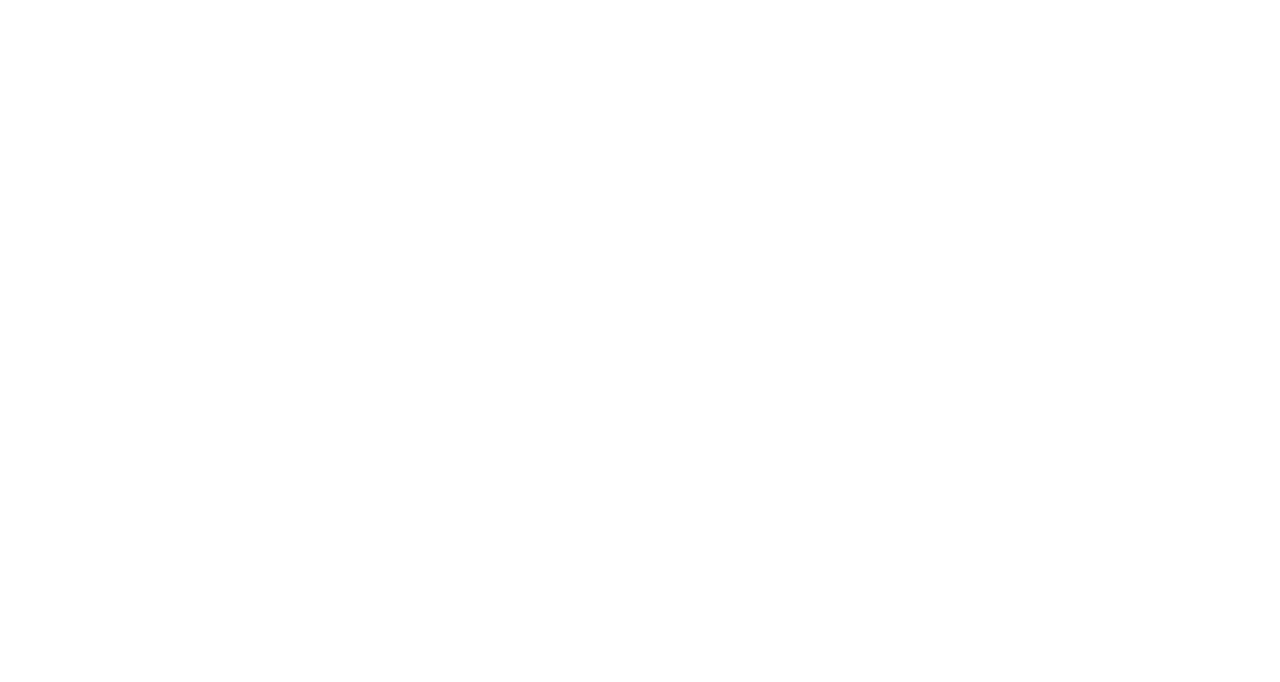
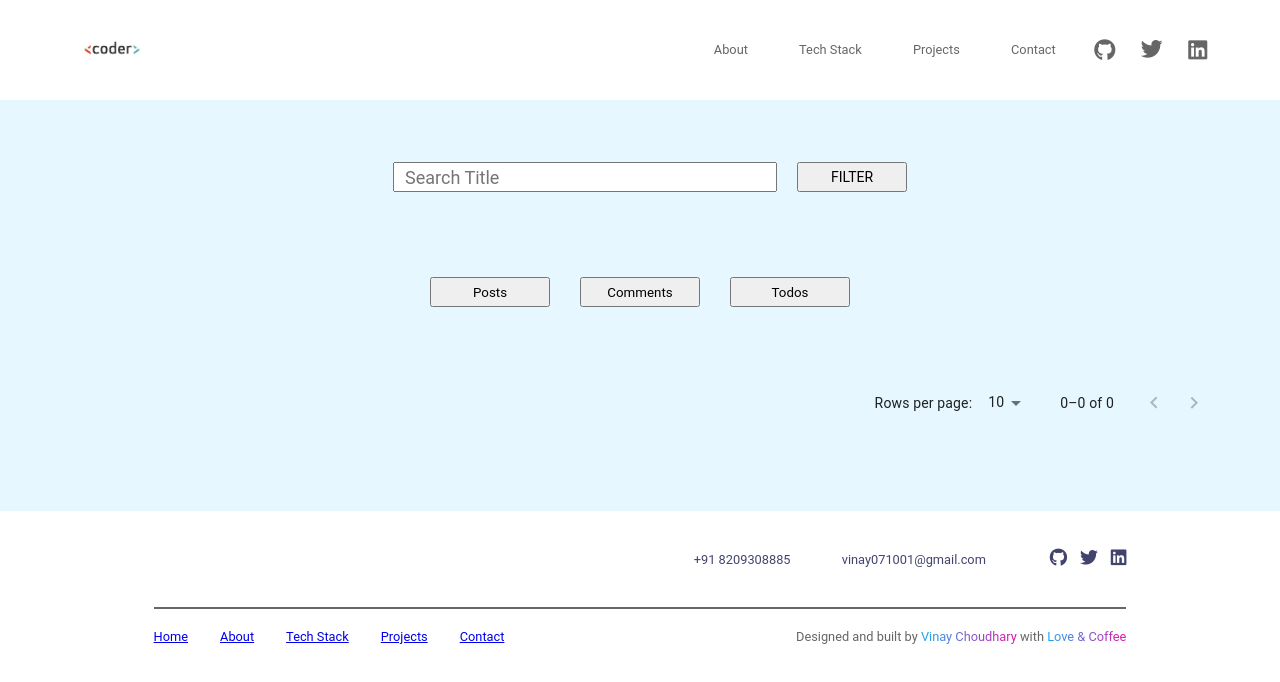
Before and after one commit to vinayWebD/reactjs, a React (Create React App) app: page /reactjs/apiFetchData in a window 1280 px wide. Before the commit this address had no page. Shown: the top 682 px of the page. Built offline with nearby package versions, Linux system fonts and the light colour scheme.

Commit message:
DA-60/DA-79 apifetchtask updated

```diff
--- a/src/App.js
+++ b/src/App.js
@@ -134,7 +134,7 @@ export default function App() {
               heading={'Fetch Data Assignment'}
               description={'In this the data is fetched from different APIs on request.'}
               techStack={'HTML, CSS, JavaScript, Axios'}
-              previewLink={'https://fir-project1-bc3fc.web.app/pages/apiFetchTask.html'}
+              previewLink={'/apiFetchData'}
               codeLink={'https://bitbucket.org/_vinaychoudhary/reactjspractice/src/main/'}
             />
 
--- /dev/null
+++ b/src/assets/css/apiFetchTask.scss
@@ -0,0 +1,58 @@
+.section-wrapper {
+    background: #e6f7ff;
+    padding: 12px 0px;
+}
+
+.searchDiv {
+    display: flex;
+    justify-content: center;
+    margin: 85px 0px;
+    margin-top: 150px;
+}
+
+#searchInput {
+    width: 30%;
+    height: 30px;
+    font-size: 18px;
+    padding: 0px 10px;
+    margin: 0px 20px;
+}
+
+#searchbtn {
+    width: 110px;
+    font-size: 14px;
+}
+
+.apiList {
+    display: flex;
+    justify-content: center;
+}
+
+.apiList button {
+    width: 120px;
+    height: 30px;
+    margin: 0px 15px;
+}
+
+#mainDiv {
+    margin: 70px auto;
+    width: 90%;
+}
+
+table {
+    border-collapse: collapse;
+}
+
+// td,
+// th {
+//     border: 1px solid black;
+//     padding: 13px;
+// }
+
+tr:nth-child(even) {
+    background-color: #ffffff;
+}
+
+tr:nth-child(odd) {
+    background-color: #dddddd;
+}
--- a/src/assets/css/app.scss
+++ b/src/assets/css/app.scss
@@ -42,7 +42,7 @@
   width: 100%;
   padding: 0px 60px;
   margin: auto;
-  z-index: 2;
+  z-index: 10;
   top: 0;
 }
 
--- a/src/index.js
+++ b/src/index.js
@@ -7,6 +7,7 @@ import App from './App';
 import QuizCategory from './components/quiz/QuizCategory.jsx';
 import QuizDashboard from './components/quiz/QuizDashboard.jsx';
 import QuizLevel from './components/quiz/QuizLevel.jsx';
+import ApiFetchTask from './pages/ApiFetchTask.jsx';
 import InfoUpdate from './pages/InfoUpdate.jsx';
 import Layout from './pages/Layout.jsx';
 import Login from './pages/Login.jsx';
@@ -31,6 +32,14 @@ root.render(
           element={
             <Layout>
               <WeatherApp />
+            </Layout>
+          }
+        />
+        <Route
+          path="/apiFetchData"
+          element={
+            <Layout>
+              <ApiFetchTask />
             </Layout>
           }
         />
--- /dev/null
+++ b/src/pages/ApiFetchTask.jsx
@@ -0,0 +1,143 @@
+import React, { useEffect, useState } from 'react';
+import Table from '@mui/material/Table';
+import TableBody from '@mui/material/TableBody';
+import TableCell from '@mui/material/TableCell';
+import TableContainer from '@mui/material/TableContainer';
+import TableHead from '@mui/material/TableHead';
+import TablePagination from '@mui/material/TablePagination';
+import TableRow from '@mui/material/TableRow';
+
+import '../../src/assets/css/apiFetchTask.scss';
+
+// const columns = [
+//   {
+//     id: 'userId',
+//     label: 'UserID',
+//   },
+//   {
+//     id: 'id',
+//     label: 'Id',
+//   },
+//   {
+//     id: 'title',
+//     label: 'Title',
+//   },
+//   {
+//     id: 'body',
+//     label: 'Body',
+//   },
+// ];
+
+export default function ApiFetchTask() {
+  const [page, setPage] = useState(0);
+  const [rowsPerPage, setRowsPerPage] = useState(10);
+
+  const [tableRowData, setTableRowData] = useState('');
+  const [tableColumnData, setTableColumnData] = useState([]);
+
+  useEffect(() => {
+    if (tableRowData) {
+      let coloumnKeys = Object.keys(tableRowData[0]);
+      console.log(coloumnKeys);
+      let coloumnDataArr = [];
+      coloumnKeys.forEach((str) => {
+        let coloumnObj = {
+          id: str,
+          label: str.toUpperCase(),
+        };
+        coloumnDataArr.push(coloumnObj);
+      });
+      setTableColumnData(coloumnDataArr);
+    }
+  }, [tableRowData]);
+
+  const handleChangePage = (event, newPage) => {
+    setPage(newPage);
+  };
+
+  const handleChangeRowsPerPage = (event) => {
+    setRowsPerPage(+event.target.value);
+    setPage(0);
+  };
+
+  async function fetchData(value) {
+    let fetchedData = await fetch(`https://jsonplaceholder.typicode.com/${value}`)
+      .then((response) => response.json())
+      .then((json) => {
+        return json;
+      });
+    setTableRowData(fetchedData);
+  }
+
+  // function searchData() {
+  //   let tempArr = fetchedDataArr.filter((obj) => {
+  //     if (obj[`${thirdKey}`].includes(searchInput.value)) {
+  //       return obj;
+  //     }
+  //   });
+  //   if (tempArr.length == 0) {
+  //     tContent.innerHTML = '<h3>No match Found</h3>';
+  //   } else {
+  //     createTable(tempArr);
+  //   }
+  //   searchInput.value = '';
+  // }
+
+  return (
+    <div className="section-wrapper">
+      <div className="searchDiv">
+        <input type="search" id="searchInput" placeholder="Search Title" />
+        <button id="searchbtn" onclick="searchData()">
+          FILTER
+        </button>
+      </div>
+      <div className="apiList">
+        <button onClick={() => fetchData('posts')}>Posts</button>
+        <button onClick={() => fetchData('comments')}>Comments</button>
+        <button onClick={() => fetchData('todos')}>Todos</button>
+      </div>
+      <div id="mainDiv">
+        <TableContainer
+          sx={{
+            maxHeight: 440,
+          }}
+        >
+          <Table stickyHeader aria-label="sticky table">
+            <TableHead>
+              <TableRow>
+                {tableColumnData &&
+                  tableColumnData.map((column) => (
+                    <TableCell key={column.id}>{column.label}</TableCell>
+                  ))}
+              </TableRow>
+            </TableHead>
+            <TableBody>
+              {tableRowData &&
+                tableRowData
+                  .slice(page * rowsPerPage, page * rowsPerPage + rowsPerPage)
+                  .map((rowObj) => {
+                    return (
+                      <TableRow hover role="checkbox" tabIndex={-1} key={rowObj.id}>
+                        {tableColumnData.map((column) => {
+                          let value = String(rowObj[column.id]);
+                          return <TableCell key={column.id}>{value}</TableCell>;
+                        })}
+                      </TableRow>
+                    );
+                  })}
+            </TableBody>
+          </Table>
+        </TableContainer>
+        <TablePagination
+          rowsPerPageOptions={[10, 25, 100]}
+          component="div"
+          count={tableRowData.length}
+          rowsPerPage={rowsPerPage}
+          page={page}
+          onPageChange={handleChangePage}
+          onRowsPerPageChange={handleChangeRowsPerPage}
+        />
+      </div>
+    </div>
+  );
+}
```
